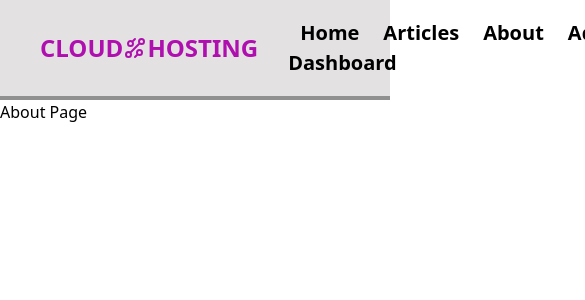
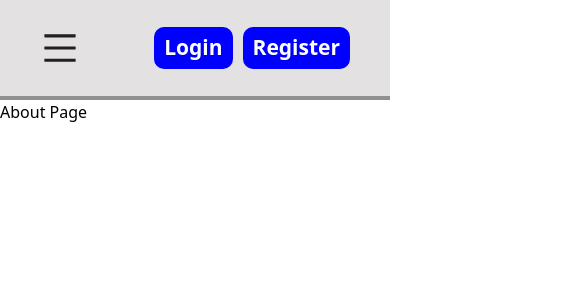
Before and after one commit to MRamadanMcit/YoussefAbbasNext, a Next.js app: page /about in a window 390 px wide. Shown: the top 300 px of the page, 585 px wide, since content can reach past the window. Built offline with nearby package versions, Linux system fonts and the light colour scheme.

Commit message:
Differance between server and client component

```diff
--- a/src/components/header/header.module.css
+++ b/src/components/header/header.module.css
@@ -21,6 +21,14 @@
   font-weight: bold;
   display: flex;
   align-items: center;
+}
+
+.menu {
+  color: #202121;
+  font-size: 40px;
+  font-weight: bold;
+  cursor: pointer;
+  display: none;
 }
 
 .navLinks {
@@ -55,3 +63,34 @@
     background-color: darkblue;
   }
 }
+
+@media (max-width: 1024px) {
+  .logo {
+    display: none;
+  }
+  .menu {
+    display: block;
+  }
+  .navLinksWrapper {
+    position: absolute;
+    top: 100%;
+    left: 0;
+    width: 100%;
+    background-color: rgb(227, 225, 225);
+    transition: all .5s ease-in;
+    z-index: 100;
+    clip-path: polygon(0 0%, 100% 0, 100% 0, 0 0);
+  }
+  .navLinks {
+    margin-left: 0;
+    padding: 0 0 10px 30px;
+    display: flex;
+    flex-direction: column;
+    align-items: flex-start;
+    justify-content: center;
+  }
+  .navLink {
+    margin: 12px 0;
+    padding: 0;
+  }
+}
--- a/src/components/header/navbar.tsx
+++ b/src/components/header/navbar.tsx
@@ -1,9 +1,16 @@
+"use client";
+
 import Link from "next/link";
+import { useState } from "react";
 import { GrTechnology } from "react-icons/gr";
+import { AiOutlineMenu } from "react-icons/ai";
+import { IoCloseOutline } from "react-icons/io5";
 
-import styles from './header.module.css';
+import styles from "./header.module.css";
 
 export default function Navbar() {
+  const [toggle, setToggle] = useState(false);
+
   return (
     <nav className={styles.navbar}>
       <div>
@@ -12,21 +19,47 @@
           <GrTechnology />
           HOSTING
         </Link>
+        <div className={styles.menu} onClick={() => setToggle(!toggle)}>
+          {toggle ? <IoCloseOutline /> : <AiOutlineMenu />}
         </div>
+      </div>
+      <div
+        className={styles.navLinksWrapper}
+        style={{
+          clipPath: (toggle && "polygon(0 0%, 100% 0, 100% 100%, 0 99%)") || "",
+        }}
+      >
         <ul className={styles.navLinks}>
-        <Link href="/" className={styles.navLink}>
+          <Link
+            href="/"
+            className={styles.navLink}
+            onClick={() => setToggle(false)}
+          >
             Home
           </Link>
-        <Link href="/articles" className={styles.navLink}>
+          <Link
+            href="/articles"
+            className={styles.navLink}
+            onClick={() => setToggle(false)}
+          >
             Articles
           </Link>
-        <Link href="/about" className={styles.navLink}>
+          <Link
+            href="/about"
+            className={styles.navLink}
+            onClick={() => setToggle(false)}
+          >
             About
           </Link>
-        <Link href="/admin" className={styles.navLink}>
+          <Link
+            href="/admin"
+            className={styles.navLink}
+            onClick={() => setToggle(false)}
+          >
             Admin Dashboard
           </Link>
         </ul>
+      </div>
     </nav>
   );
 }
```
Lines whose indentation alone changed are shown as unchanged.
